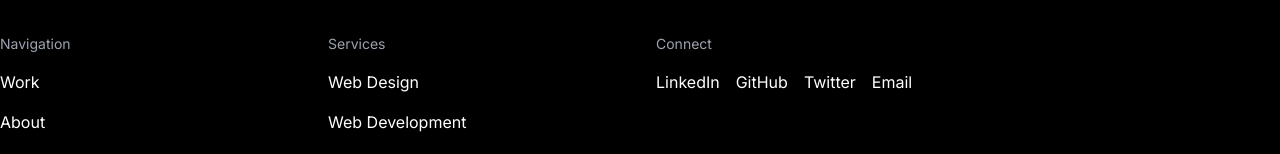
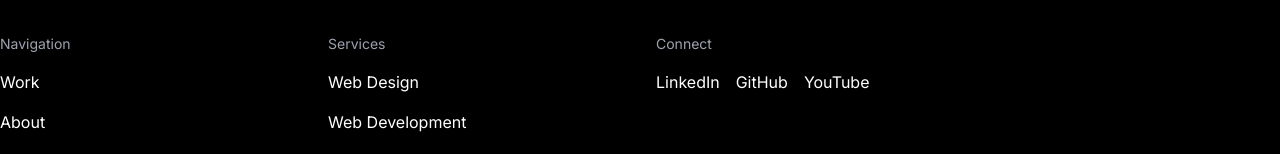
Before and after one commit to jcjiron/web, a Next.js app: page / in a window 1280 px wide. Shown: the part 6234-6388 px from the top of the page. Built offline with nearby package versions, Linux system fonts and the light colour scheme.

Commit message:
feat: Added footer links

```diff
--- a/components/ContactSection.tsx
+++ b/components/ContactSection.tsx
@@ -1,6 +1,25 @@
 import Image from "next/image"
 import Link from "next/link"
 import { ArrowRight } from "lucide-react"
+
+
+const links = [
+  {
+    url: "https://www.linkedin.com/in/juancarlosjiron",
+    label: "LinkedIn",
+    id: "linkedin"
+  },
+  {
+    url: "https://github.com/jcjiron",
+    label: "GitHub",
+    id: "github"
+  },
+  {
+    id: "youtube",
+    url: "https://www.youtube.com/@jcjiron",
+    label: "YouTube"
+  }
+];
 
 export default function ContactSection() {
   return (
@@ -59,9 +78,9 @@ export default function ContactSection() {
         <div className="space-y-4 md:col-span-2">
           <div className="text-sm text-gray-400">Connect</div>
           <div className="flex gap-4">
-            {["LinkedIn", "GitHub", "Twitter", "Email"].map((social) => (
-              <Link key={social} href="#" className="hover:text-gray-300">
-                {social}
+            {links.map((link) => (
+              <Link key={link.id} href={link.url} className="hover:text-gray-300" target="_blank" rel="noopener noreferrer">
+                {link.label}
               </Link>
             ))}
           </div>
```
